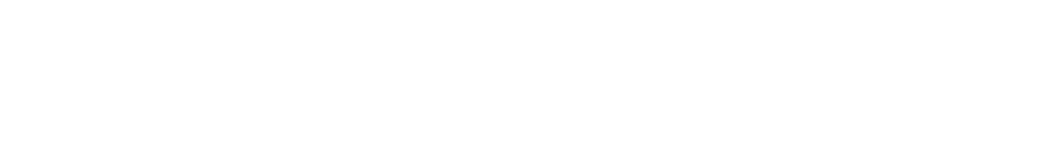
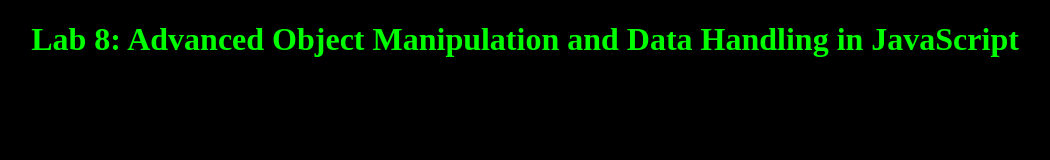
Before and after one commit to SmitHumber/javascript-basics-lab-8, a plain HTML site: page index.html in a window 1280 px wide. Shown: the whole page, without its empty margins (115-1165 px from the left). Drawn offline with Linux system fonts and the light colour scheme.

Commit message:
Add files via upload

```diff
--- a/index.html
+++ b/index.html
@@ -9,5 +9,8 @@
 </head>
 <body>
 
+<h1>Lab 8:  Advanced Object Manipulation and Data Handling in JavaScript</h1>
+
+
 </body>
 </html>
--- a/style.css
+++ b/style.css
@@ -0,0 +1,8 @@
+body{
+    background-color: black;
+}
+
+h1,p{
+    color: #00FF00;
+    text-align: center;
+}
```
